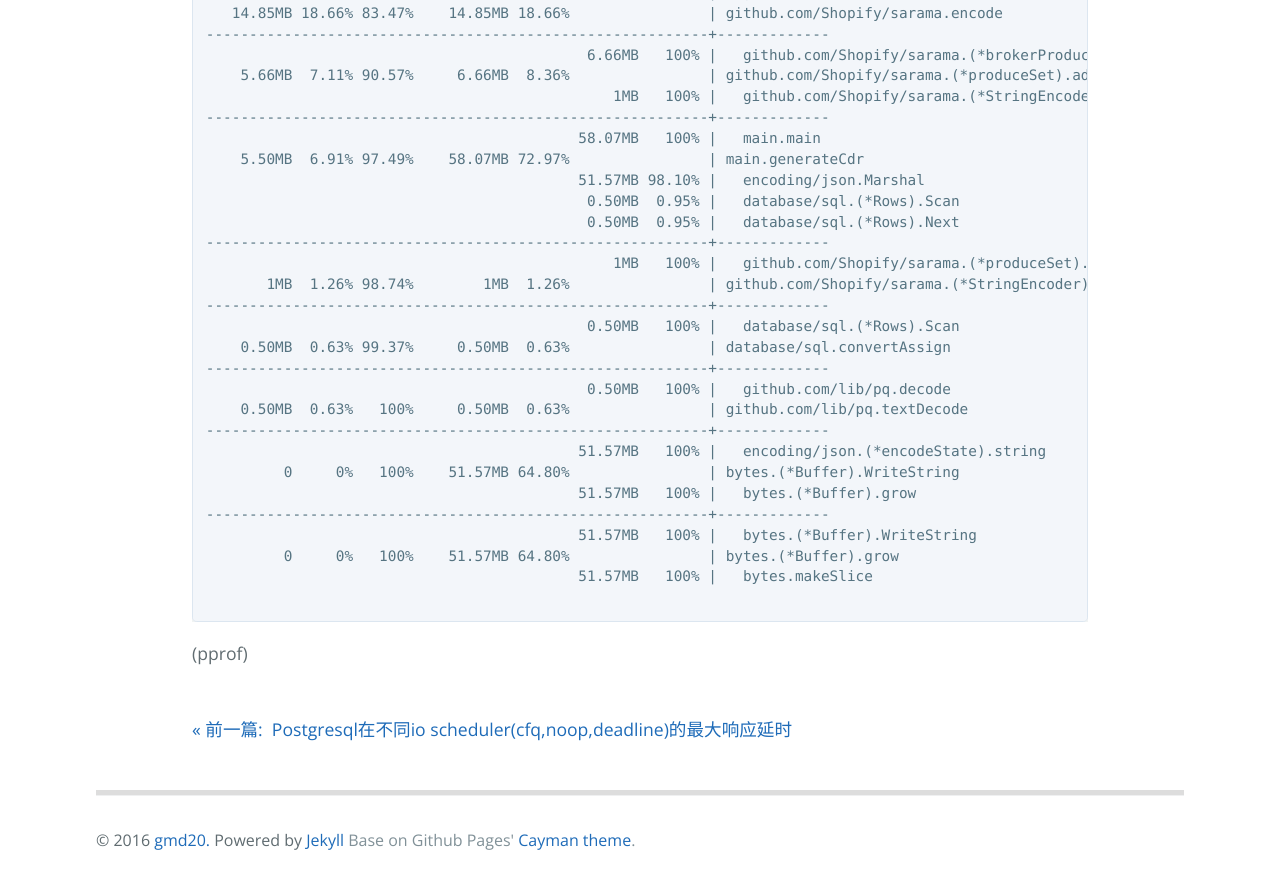
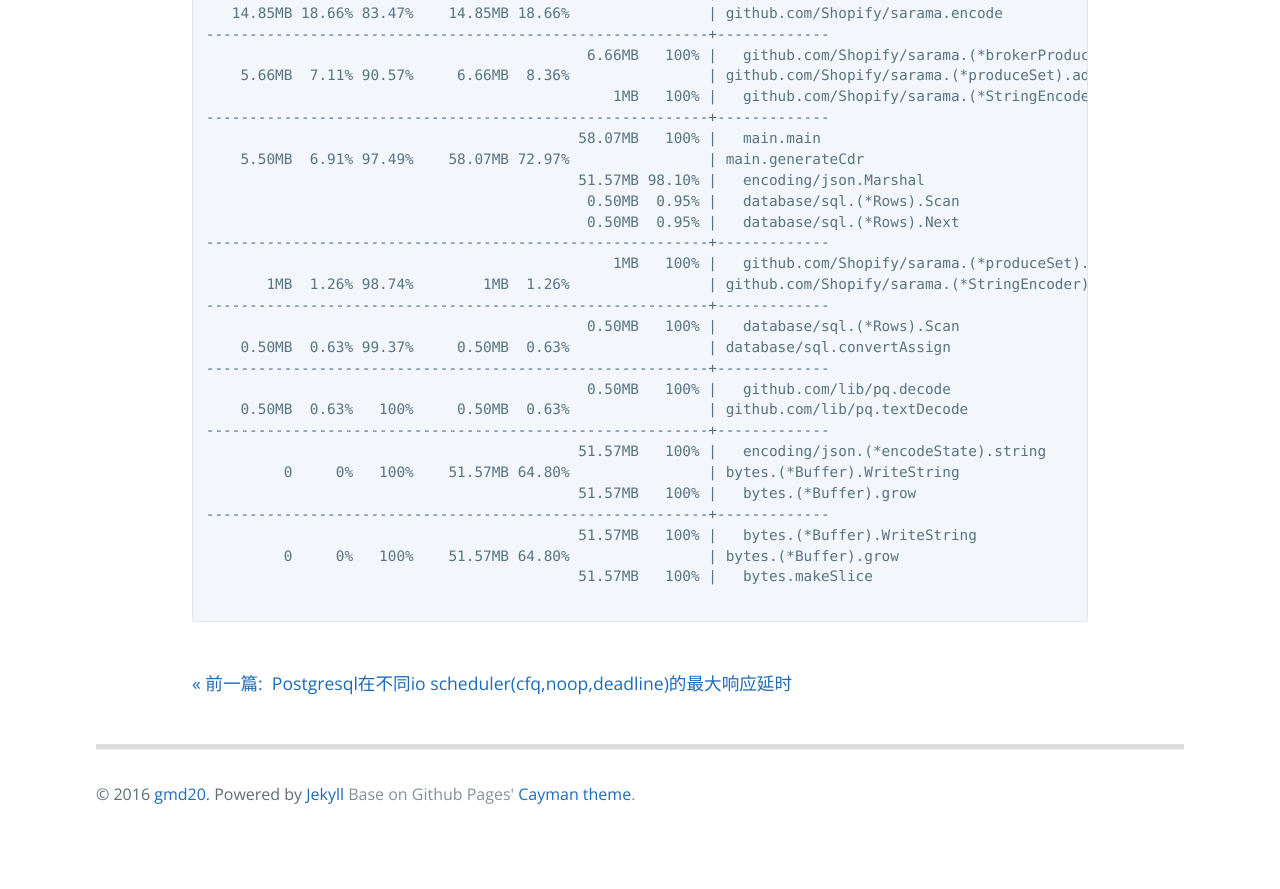
Before and after one commit to gmd20/gmd20.github.io, a Jekyll site: the page built from _posts/2016-03-01-golang程序的heap memory profiler.markdown, in a window 1280 px wide and 900 px high, scrolled down 2339 px. Shown: the top 889 px of the window. Built offline with Jekyll 4.4.1, drawn with Linux system fonts in a browser that asks for light colours; Markdown is read by kramdown in place of the engine named in the settings; comment, search, counter and statistics services are not loaded; after the commit the page ends 3193 px from its top, so only the background shows below that.

Commit message:
Update 2016-03-01-golang程序的heap memory profiler.markdown

````diff
--- a/_posts/2016-03-01-golang程序的heap memory profiler.markdown
+++ b/_posts/2016-03-01-golang程序的heap memory profiler.markdown
@@ -1,5 +1,5 @@
 把这个代码加载需要些heap memory profiler 日志的地方
-```go
+```golang
 import (
 "runtime/pprof"
 )
@@ -118,9 +118,3 @@ Dropped 28 nodes (cum <= 0.40MB)
                                            51.57MB   100% |   bytes.makeSlice
 
 ```
-
-
-
-
-
-(pprof)
````
